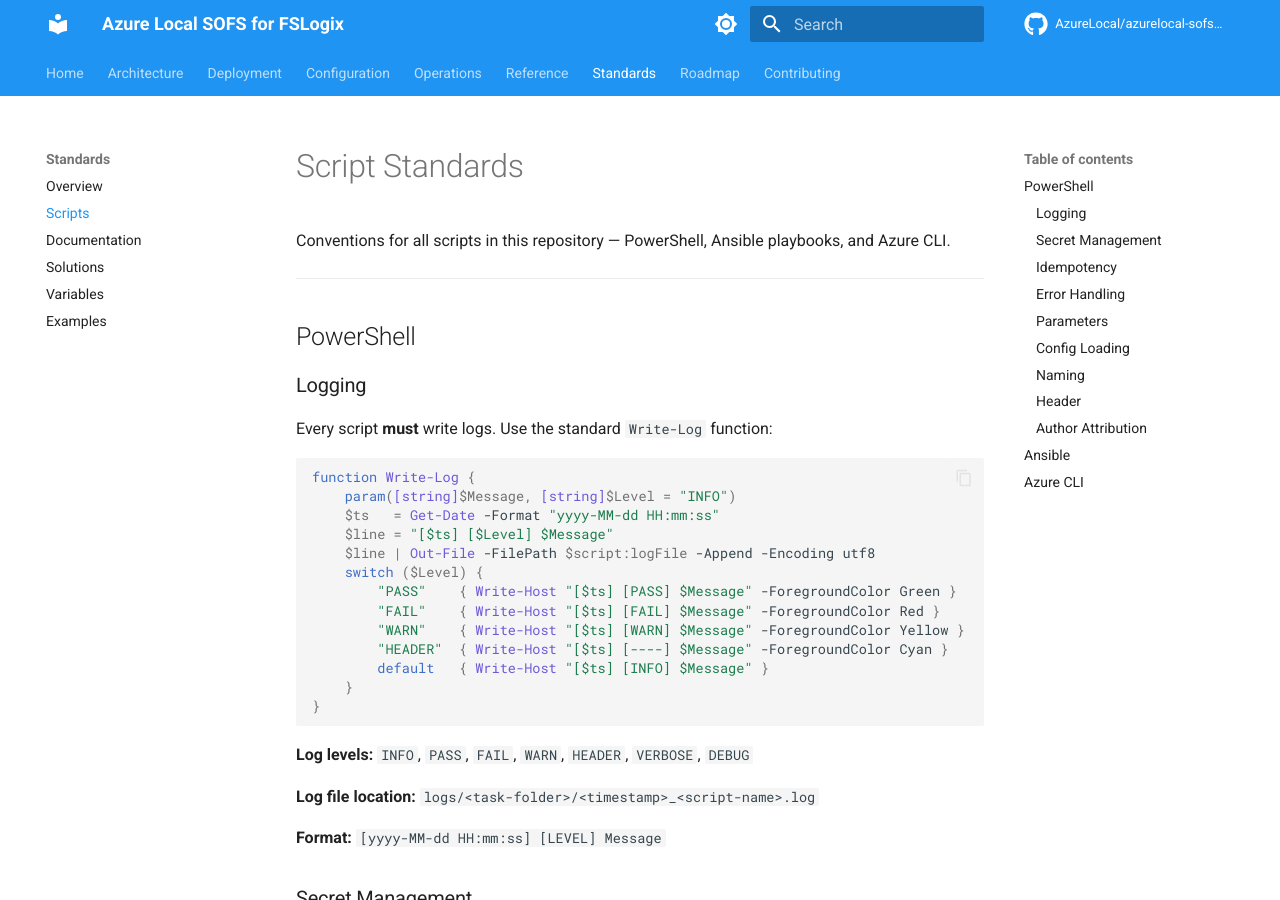
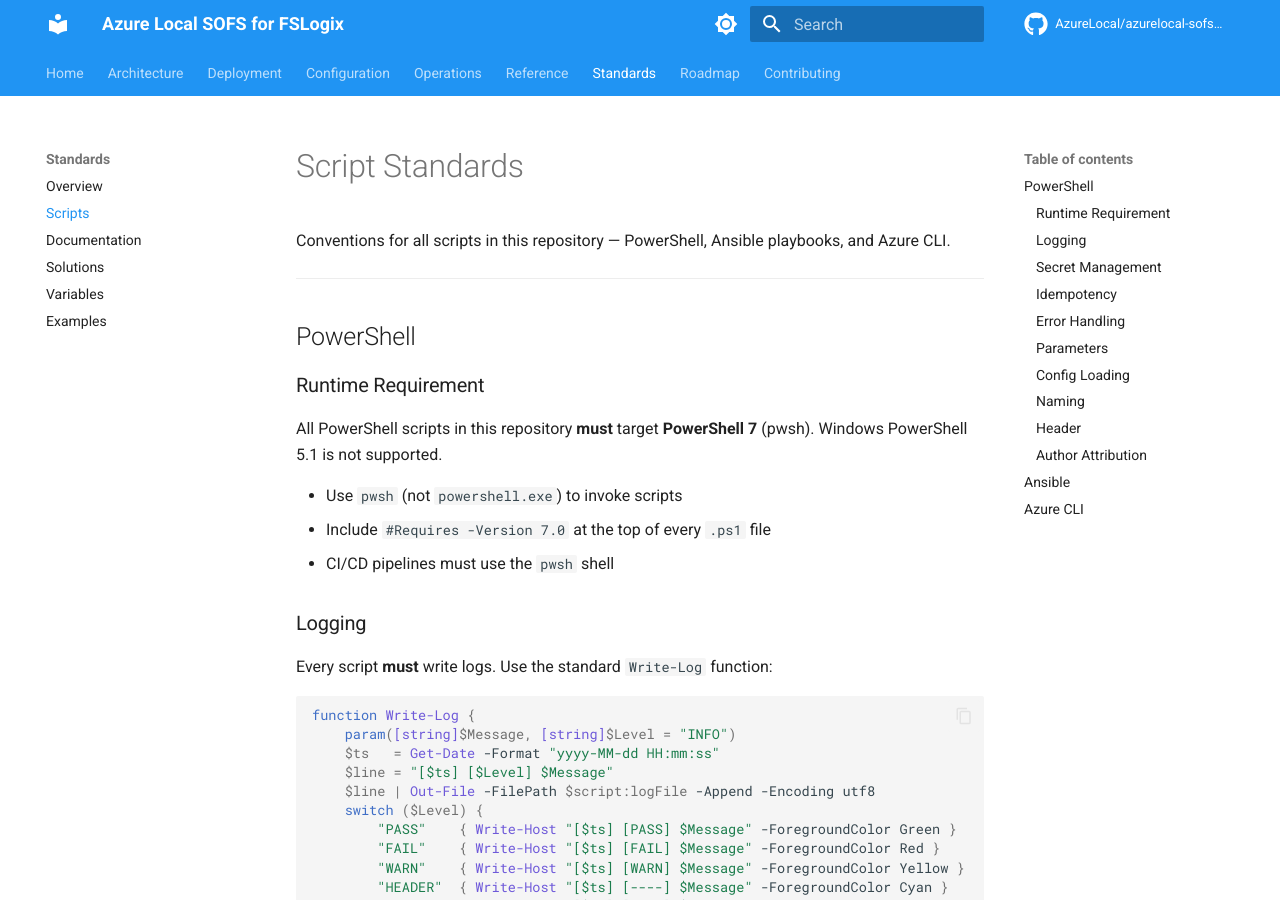
Before and after one commit to AzureLocal/azurelocal-sofs-fslogix, an MkDocs documentation site: the page built from docs/standards/scripts.md, in a window 1280 px wide and 900 px high. Built offline with MkDocs 1.6.1 and Material for MkDocs 9.7.7, drawn with Linux system fonts in a browser that asks for light colours; comment, search, counter and statistics services are not loaded.

Commit message:
docs: standardize on PowerShell 7 across all documentation
- Added 'Runtime Requirement' section to script standards mandating PS7+
- Updated powershell.md prerequisites: PS 5.1+/7+ → PS 7+ with link to standard
- Updated index.md quick-start prerequisites: PS 5.1+ → PS 7+
- All scripts must include #Requires -Version 7.0 and use pwsh

```diff
--- a/docs/standards/scripts.md
+++ b/docs/standards/scripts.md
@@ -5,6 +5,14 @@ Conventions for all scripts in this repository — PowerShell, Ansible playbooks
 ---
 
 ## PowerShell
+
+### Runtime Requirement
+
+All PowerShell scripts in this repository **must** target **PowerShell 7** (pwsh). Windows PowerShell 5.1 is not supported.
+
+- Use `pwsh` (not `powershell.exe`) to invoke scripts
+- Include `#Requires -Version 7.0` at the top of every `.ps1` file
+- CI/CD pipelines must use the `pwsh` shell
 
 ### Logging
 
```
Also changed, not shown: docs/deployment/powershell.md (+1 -1 lines), docs/index.md (+1 -1 lines).
